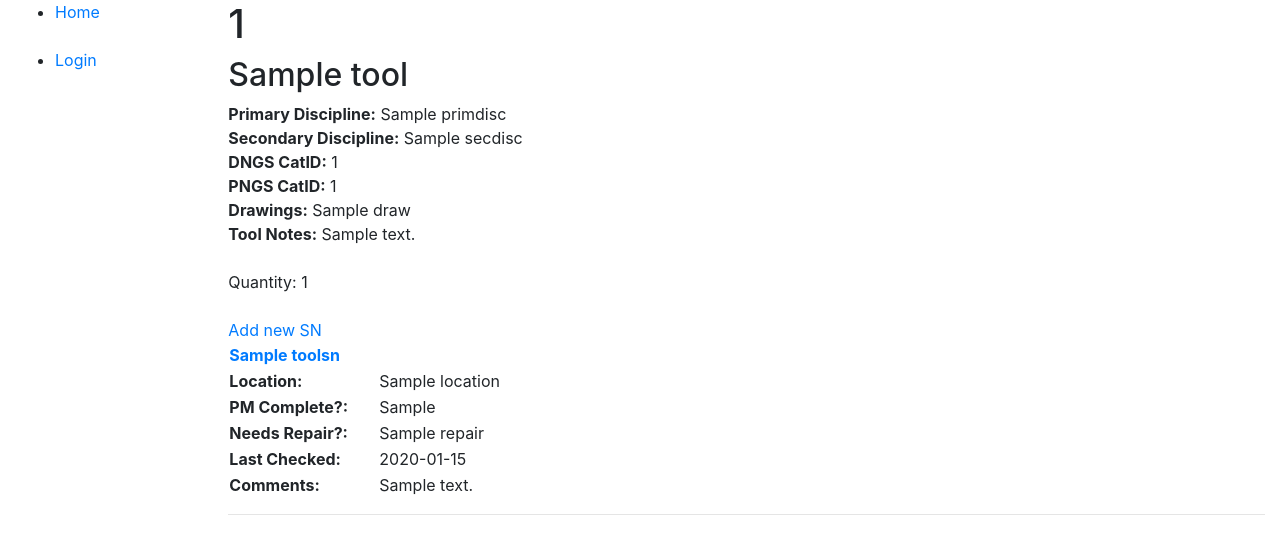
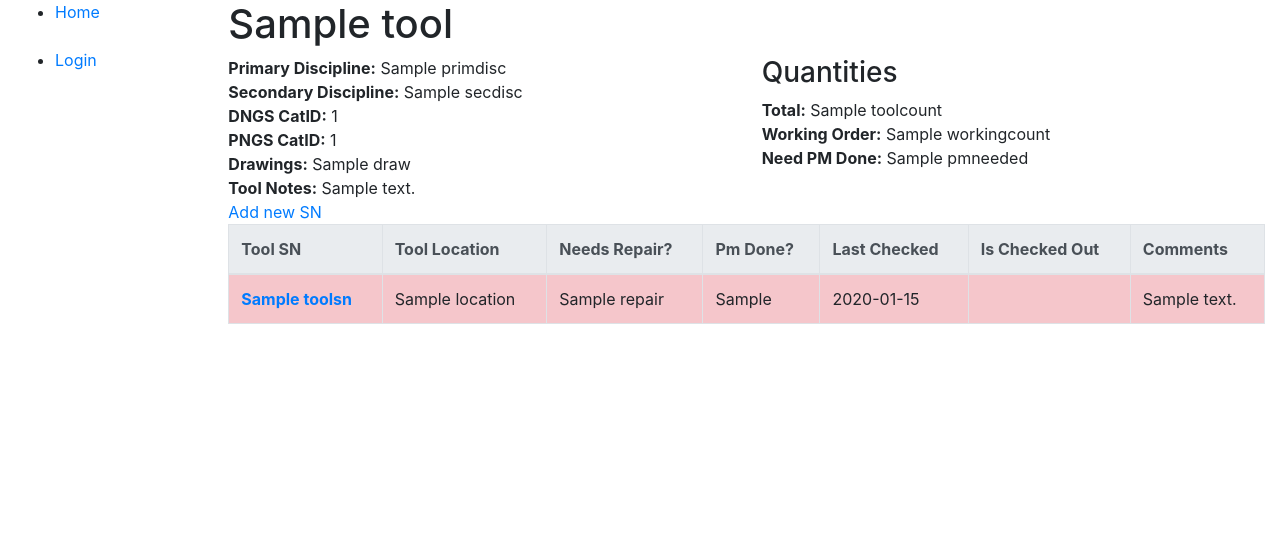
Before and after one commit to Ziu7/rmptooling, a Django app: template catalog/templates/catalog/tool_detail.html in a window 1280 px wide. Shown: the top 554 px of the page. Run offline with Django 3.2, Linux system fonts and the light colour scheme; the template is opened without the code that fills it: most values are stand-ins (such as "Sample title", 1, 10 or a date in 2020); some libraries are stand-ins or nearby versions.

Commit message:
Overhaul of the tool detail page. Slight changes to models.

```diff
--- a/catalog/templates/catalog/location_detail.html
+++ b/catalog/templates/catalog/location_detail.html
@@ -15,8 +15,8 @@
 		</thead>
 		<tbody>
 			{% for toolsn in location.toolsn_set.all %}
-				<tr class="{% if toolsn.pm != 'Yes'%}warning{% endif %} {% if toolsn.repair == 'Yes'%}danger{% endif %}" >
-					<td><a href="{% url 'toolsn-detail' toolsn.id %}">{{ toolsn }}</a></td>
+			<tr class="{% if not toolsn.pm %}table-warning{% endif %} {% if toolsn.repair%}table-danger{% endif %}" >
+				<th scope="row"><a href="{% url 'toolsn-detail' toolsn.id %}">{{ toolsn }}</a></th>
 					<td>{{ toolsn.repair }}</td>
 					<td>{{ toolsn.pm }}</td>
 					<td>{{ toolsn.tool.primdisc }}</td>
--- a/catalog/templates/catalog/tool_detail.html
+++ b/catalog/templates/catalog/tool_detail.html
@@ -1,9 +1,10 @@
 {% extends "base_generic.html" %}
 
 {% block content %}
-	<h1>{{ tool.num }}</h1>
-	<h2>{{ tool.name }}</h2>
+	<h1>{{ tool }}</h1>
 
+	<div class="row">
+		<div class="col-md-6" >
 			<strong>Primary Discipline:</strong> {{ tool.primdisc }}
 			<br>
 			<strong>Secondary Discipline:</strong> {{ tool.secdisc }}
@@ -15,21 +16,42 @@
 			<strong>Drawings:</strong> {{ tool.draw }}
 			<br>
 			<strong>Tool Notes:</strong> {{ tool.notes }}
-	<br><br>
-
-		Quantity: {{ tool.toolsn_set.count }}
-		<br><br>
+		</div>
+		<div class="col-md-6">
+			<h3>Quantities</h3>
+			<div><strong>Total:</strong> {{ tool.toolcount }}</div>
+			<div><strong>Working Order:</strong> {{ tool.workingcount }}</div>
+			<div><strong>Need PM Done:</strong> {{ tool.pmneeded }}</div>
+		</div>
+	</div>
+	<div class="row">
+		<div class="col-md-12">
 			<a href="{% url 'toolsn-create' tool.id %}"> Add new SN </a>
-
-		<table width= "500px">
+		</div>
+		<div class="col-md-12">
+			<table class="table table-striped table-hover table-bordered">
+				<thead class="thead-light">
+					<th>Tool SN</th>
+					<th>Tool Location</th>
+					<th>Needs Repair?</th>
+					<th>Pm Done?</th>
+					<th>Last Checked</th>
+					<th>Is Checked Out</th>
+					<th>Comments</th>
+				</thead>
+				<tbody>
 					{% for toolsn in tool.toolsn_set.all %}
-				<tr><th><a href="{% url 'toolsn-detail' toolsn.id %}">{{ toolsn }}</a></th></tr>
-				<tr><th width="150px">Location:</th><td>{{ toolsn.location }}</td></tr>
-				<tr><th>PM Complete?:</th><td>{{ toolsn.pm }}</td></tr>
-				<tr><th>Needs Repair?:</th><td>{{ toolsn.repair }}</td></tr>
-				<tr><th>Last Checked:</th><td>{{ toolsn.checkdate }}</td></tr>
-				<tr><th>Comments:</th><td>{{ toolsn.comments }}</td></tr>
+						<tr class="{% if not toolsn.pm %}table-warning{% endif %} {% if toolsn.repair%}table-danger{% endif %}" >							<th scope="row"><a href="{% url 'toolsn-detail' toolsn.id %}">{{ toolsn }}</a></th>
+							<td>{{ toolsn.location }}</td>
+							<td>{{ toolsn.repair }}</td>
+							<td>{{ toolsn.pm }}</td>
+							<td>{{ toolsn.checkdate }}</td>
+							<td>{{ toolsn.is_checkedout }}</td>
+							<td>{{ toolsn.comments }}</td>
+						</tr>
 					{% endfor %}
+				</tbody>
 			</table>
-		<hr>
+		</div>
+	</div>
 {% endblock %}
--- a/catalog/templates/catalog/tool_list.html
+++ b/catalog/templates/catalog/tool_list.html
@@ -7,7 +7,7 @@
 
 	{% if tool_list %}
 	<table id="tool_list" class="table table-striped table-hover table-responsive">
-		<thead class="thead-default">
+		<thead class="thead-light">
 			<tr>
 				<th>Tool Number (Name)</th>
 				<th>Minimum Required</th>
@@ -24,7 +24,7 @@
 				<tr {% if not tool.sufficienttools %}class="table-danger"{% endif %}>
 					<td><a href="{{ tool.get_absolute_url }}">{{tool}}</a></td>
 					<td>{{ tool.minneeded }} </td>
-					<td>{{ tool.get_toolcount }} <span style="color:red">({{ tool.get_damagedtoolcount }})</span></td>
+					<td>{{ tool.toolcount }} <span style="color:red">({{ tool.damagedcount }})</span></td>
 					<td>{{ tool.primdisc }}</td>
 					<td>{{ tool.secdisc }}</td>
 					<td>{{ tool.dcatid }}</td>
--- a/catalog/templates/catalog/tool_renew.html
+++ b/catalog/templates/catalog/tool_renew.html
@@ -1,9 +1,8 @@
 {% extends "base_generic.html" %}
 
 {% block content %}
-	<h1>Renew Borrowed Tools</h1>
+	<h1>Renew {{ toolsn }}</h1>
 	<ul>
-		<li>Renew: {{ toolsn }}</li>
 		<li>Borrower: {{ log.borrower }}</li>
 		<li>Date Checked Out: {{ log.borrowdate }}</li>
 		<li><b>Current Expiry Date: {{ log.returndate }}</b></li>
--- a/catalog/templates/catalog/toolsn_confirm_delete.html
+++ b/catalog/templates/catalog/toolsn_confirm_delete.html
@@ -5,7 +5,6 @@
 {% if perms.catalog.can_edit_tool %}
 
 	<h1>{{ toolsn }}</h1>
-	<h2>{{ toolsn.tool.name }}</h2>
 	<table width= "500px">
 		<tr><th width="150px">Location:</th><td>{{ toolsn.location }}</td></tr>
 		<tr><th>PM Complete?:</th><td>{{ toolsn.pm }}</td></tr>
--- a/catalog/templates/catalog/toolsn_form.html
+++ b/catalog/templates/catalog/toolsn_form.html
@@ -4,7 +4,6 @@
 
 	{% if perms.catalog.can_edit_tool %}
 		<h1>{{ toolsn }}</h1>
-		<h2>{{ toolsn.tool.name }}</h2>
 		<br>
 			<form action="" method="post">
 				{% csrf_token %}
--- a/catalog/templates/catalog/toolsn_list.html
+++ b/catalog/templates/catalog/toolsn_list.html
@@ -12,7 +12,7 @@
 
 	{% if toolsn_list %}
 	<table id="toolsn_list" class="table table-striped table-hover table-responsive">
-		<thead>
+		<thead class="thead-light">
 			<tr>
 				<th>Tool Number (Name) - SN</th>
 				<th>Location</th>
--- a/catalog/urls.py
+++ b/catalog/urls.py
@@ -5,9 +5,9 @@ urlpatterns = [
 	#Standard List Views
 	url(r'^$', views.index, name='index'), #function based view
 	url(r'^tool/$' , views.ToolListView.as_view(), name='tool'),
-	url(r'^toolsn/$' , views.ToolSNView.as_view(), name='toolsn'),
-	url(r'^toolsn/repair$' , views.ToolSNRepairView.as_view(), name='toolsnrepair'),
-	url(r'^toolsn/pm$' , views.ToolSNPMView.as_view(), name='toolsnpm'),
+	url(r'^inventory/$' , views.ToolSNView.as_view(), name='toolsn'),
+	url(r'^inventory/repair$' , views.ToolSNRepairView.as_view(), name='toolsnrepair'),
+	url(r'^inventory/pm$' , views.ToolSNPMView.as_view(), name='toolsnpm'),
 	url(r'^location/$', views.LocationView.as_view(), name='location'),
 	url(r'^vaultlog/$', views.VaultLogList.as_view(), name='vaultlog'),
 
--- a/catalog/views.py
+++ b/catalog/views.py
@@ -120,7 +120,7 @@ def renew_tool(request,pk):
 class ToolSNCreate(LoginRequiredMixin, CreateView):
 	model = ToolSN
 	fields = ['tool','sn','location','pm','repair','checkdate','comments']
-	initial={'checkdate':date.today(),'tool': "Bolts"}
+	initial={'checkdate':datetime.today(),'tool': "Bolts"}
 
 	def get_success_url(self):
 		return reverse('tool-detail', kwargs={'pk': self.kwargs['pk']})
@@ -128,7 +128,7 @@ class ToolSNCreate(LoginRequiredMixin, CreateView):
 class ToolSNUpdate(LoginRequiredMixin, UpdateView):
 	model = ToolSN
 	fields = ['sn','location','pm','repair','checkdate','comments']
-	initial={'checkdate':date.today()}
+	initial={'checkdate':datetime.today()}
 
 	def get_success_url(self):
 		return reverse('toolsn-detail', kwargs={'pk': self.kwargs['pk']})
@@ -140,7 +140,7 @@ class ToolSNUpdate(LoginRequiredMixin, UpdateView):
 		return HttpResponseRedirect(self.get_success_url())
 
 class ToolSNDelete(LoginRequiredMixin, DeleteView):
-	model =ToolSN
+	model = ToolSN
 	success_url = reverse_lazy('tool')
 
 # Class based forms for MODEL: Tool
```
Also changed, not shown: catalog/models.py (+26 -8 lines), catalog/templates/catalog/toolsn_detail.html (+7 -7 lines), catalog/templates/catalog/vaultlog_list.html (+12 -9 lines), catalog/migrations/0038_auto_20180131_1018.py (added), catalog/migrations/0039_auto_20180131_1020.py (added), catalog/migrations/0040_vaultlog_time.py (added). Lines whose indentation alone changed are shown as unchanged.
